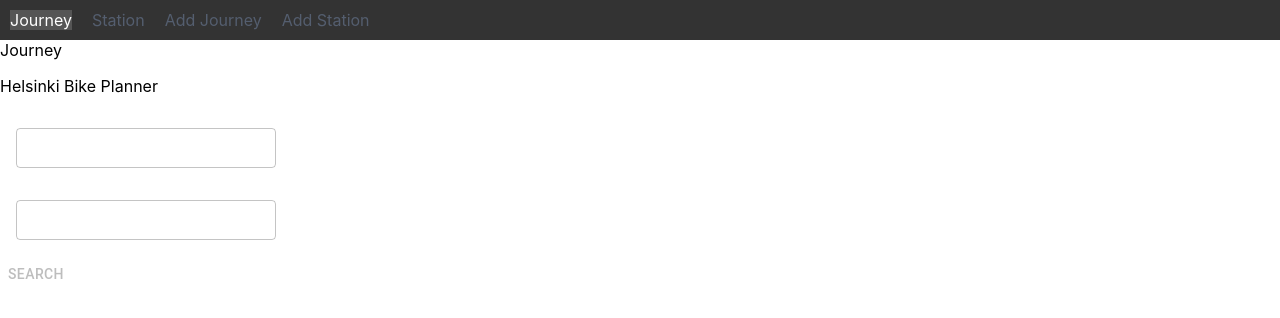
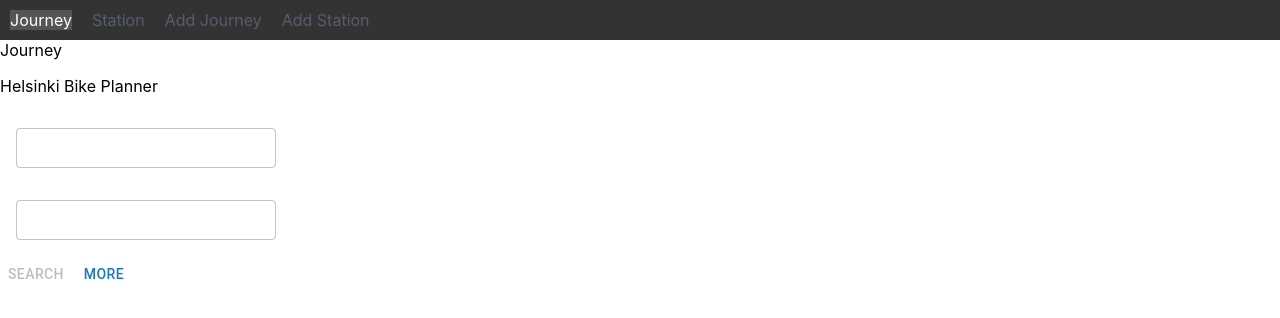
Before and after one commit to UlrichDinh168/dev-academy-Solita, a React (Vite) app: page / in a window 1280 px wide. Shown: the top 318 px of the page. Built offline with nearby package versions, Linux system fonts and the light colour scheme; no server answers.

Commit message:
add fetch more button and logic

```diff
--- /dev/null
+++ b/src/app/components/SearchArea/SearchArea.jsx
@@ -0,0 +1,72 @@
+import React, { useCallback, useState, useRef, useEffect } from "react";
+import Searchbar from '../Searchbar/Searchbar'
+import Button from '../shared/Button'
+import Table from '../Table/Table'
+import { instance } from '../../constant'
+import { Box } from "@mui/material";
+
+const SearchArea = () => {
+  const [formSubmit, setFormSubmit] = useState({})
+  const [journeys, setJourneys] = useState([])
+  const [isLoading, setLoading] = useState(false)
+  const [page, setPage] = useState(1)
+
+  const onSetFormValues = useCallback(
+    (result, name) => {
+      setFormSubmit(prevState => ({ ...prevState, [name]: result?.Nimi }))
+      setPage(1)
+
+    },
+    [formSubmit],
+  )
+
+  const onSubmit = async (e) => {
+    e.preventDefault();
+    console.log('submit');
+    setLoading(true)
+    const resp = await instance.post('/api/journey', {
+      data: { ...formSubmit, page }
+    })
+
+    setJourneys(resp?.data.data.paginatedResults)
+    setLoading(false);
+  }
+
+  const onFetchNextBatch = async (params) => {
+    console.log('here');
+    setPage(prev => prev + 1)
+
+    setLoading(true)
+    console.log(page, 'page');
+    const resp = await instance.post('/api/journey', {
+      data: { ...formSubmit, page: page + 1 }
+    })
+
+    console.log(resp, 'resp');
+
+    const newResults = [...journeys.results, ...resp?.data.data.paginatedResults.results]
+    console.log(newResults, 'newResults');
+    setJourneys(prev => ({ ...prev, results: newResults }))
+    setLoading(false);
+  }
+
+  const isDisabled = !formSubmit["Departure station name"] && !formSubmit["Return station name"]
+  console.log(journeys, 'journeys');
+
+  return (
+    <div>
+      <p>Helsinki Bike Planner</p>
+      {/* <Box component="form" onSubmit={onSubmit}> */}
+
+      <Searchbar isOrigin={true} onSetFormValues={onSetFormValues} />
+      <Searchbar isOrigin={false} onSetFormValues={onSetFormValues} />
+      <Button text='Search' disabled={isDisabled} onClick={onSubmit} />
+      <Button text='More' onClick={onFetchNextBatch} />
+      {journeys.length !== 0 ? <Table rows={journeys.results} /> : null}
+      {/* </Box> */}
+
+    </div>
+  )
+}
+
+export default SearchArea
--- a/src/app/components/SearchArea/index.jsx
+++ /dev/null
@@ -1,54 +0,0 @@
-import React, { useCallback, useState, useRef, useEffect } from "react";
-import Searchbar from '../Searchbar'
-import Button from '../shared/Button'
-import Table from '../Table'
-import { instance } from '../../constant'
-import { Box } from "@mui/material";
-
-const SearchArea = ({ handleChange }) => {
-  const [formSubmit, setFormSubmit] = useState({})
-  const [journeys, setJourneys] = useState([])
-  const [loading, setLoading] = useState(false)
-  const [page, setPage] = useState(1)
-
-  const onSetFormValues = useCallback(
-    (result, name) => {
-      setFormSubmit(prevState => ({ ...prevState, [name]: result?.Nimi }))
-      setPage(1)
-
-    },
-    [formSubmit],
-  )
-  console.log(formSubmit, 'formSubmit');
-
-  const onSubmit = async (e) => {
-    e.preventDefault();
-    console.log('submit');
-    setLoading(true)
-    const resp = await instance.post('/api/journey', {
-      data: { ...formSubmit, page }
-    })
-
-    setJourneys(resp?.data.data.paginatedResults.results)
-    setLoading(false);
-  }
-  const isDisabled = !formSubmit["Departure station name"] && !formSubmit["Return station name"]
-  console.log(journeys, 'journeys');
-  return (
-    <div>
-      <p>Helsinki Bike Planner</p>
-      {loading ? 'loading' : null}
-      <Box component="form" onSubmit={onSubmit}>
-
-        <Searchbar isOrigin={true} onSetFormValues={onSetFormValues} />
-        <Searchbar isOrigin={false} onSetFormValues={onSetFormValues} />
-        <Button text='Search' disabled={isDisabled} />
-
-        {journeys.length !== 0 ? <Table rows={journeys} /> : null}
-      </Box>
-
-    </div>
-  )
-}
-
-export default SearchArea
--- a/src/app/components/Searchbar/index.jsx
+++ b/src/app/components/Searchbar/Searchbar.jsx
@@ -3,7 +3,7 @@
 
 import Input from "../shared/Input";
 import Button from "../shared/Button";
-import SearchResults from "../searchResult";
+import SearchResults from "../SearchResult/SearchResult";
 
 const Searchbar = ({ isOrigin, onSetFormValues }) => {
 
--- a/src/app/components/Table/index.jsx
+++ b/src/app/components/Table/Table.jsx
@@ -44,7 +44,6 @@
 ]
 
 export default function EnhancedTable({ rows }) {
-  console.log(rows, 'rows');
   const [order, setOrder] = React.useState(DEFAULT_ORDER);
   const [orderBy, setOrderBy] = React.useState(DEFAULT_ORDER_BY);
   const [page, setPage] = React.useState(0);
--- a/src/app/components/shared/Button.jsx
+++ b/src/app/components/shared/Button.jsx
@@ -1,8 +1,8 @@
 import * as React from 'react';
 import Button from '@mui/material/Button';
 
-export default function BasicButton({ text, disabled }) {
+export default function BasicButton({ text, disabled, onClick }) {
   return (
-    <Button disabled={disabled} variant="text" type='submit'>{text}</Button>
+    <Button onClick={onClick} disabled={disabled} variant="text" type='submit' >{text}</Button>
   );
 }
--- a/src/app/pages/Journey.jsx
+++ b/src/app/pages/Journey.jsx
@@ -1,5 +1,5 @@
 import React, { useState, useEffect } from 'react';
-import SearchArea from '../components/SearchArea';
+import SearchArea from '../components/SearchArea/SearchArea';
 import { instance } from '../constant'
 
 const Journey = () => {
```
Also changed, not shown: src/app/components/SearchResult/SearchResult.jsx (renamed from src/app/components/searchResult/index.jsx).
